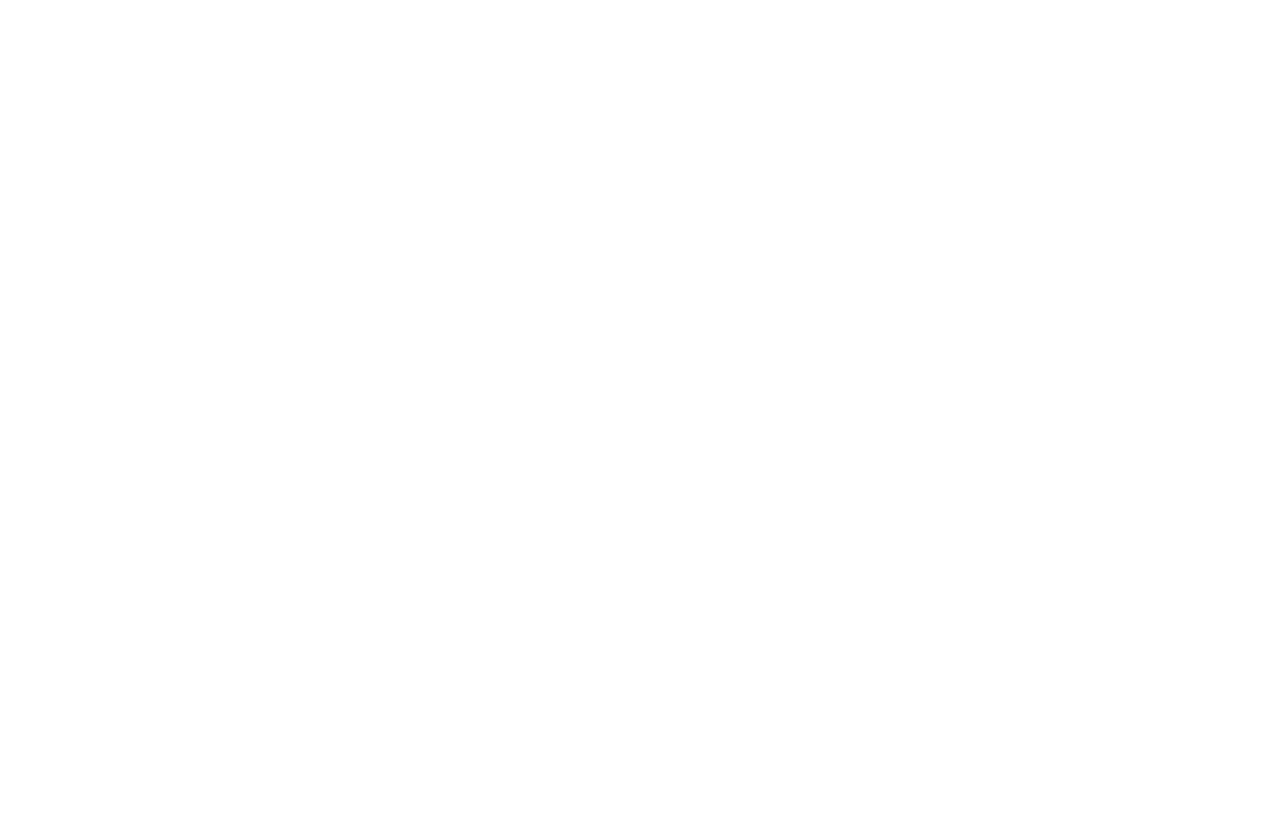
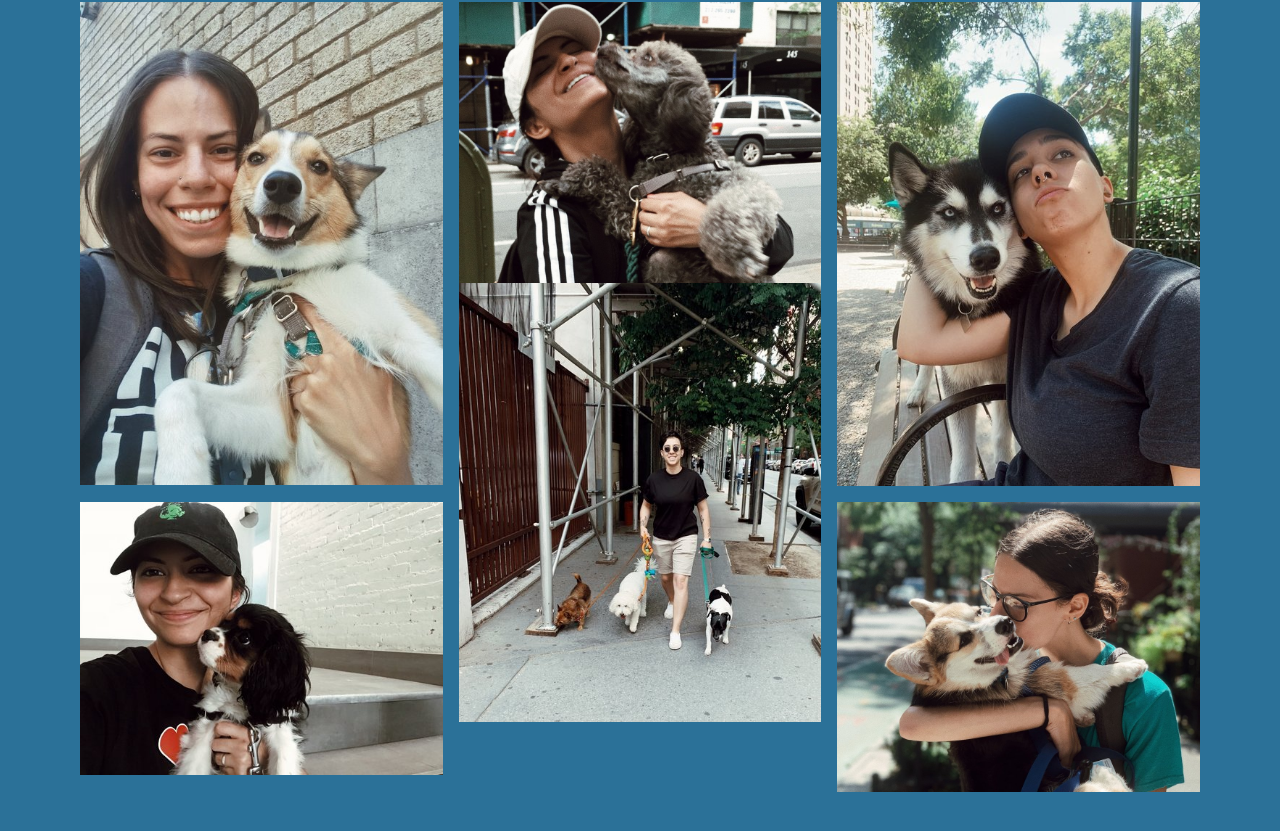
Before and after one commit to goosefin/revolutionary-walkers, a React (Create React App) app: page / in a window 1280 px wide. Shown: the part 811-1642 px from the top of the page. Before the commit the page ends 800 px from the top, so only its background shows below. Built offline with nearby package versions, Linux system fonts and the light colour scheme.

Commit message:
Collage component created and styled with grid

```diff
--- a/src/App.js
+++ b/src/App.js
@@ -1,6 +1,7 @@
 // import logo from './logo.svg';
 // import './App.css';
 import NavBar from "./components/NavBar";
+import Collage from "./components/Collage";
 
 function App() {
   return (
@@ -11,6 +12,8 @@
         <p className="slogan-text">FOR YOU, THEY'RE MORE THAN JUST A PET</p>
         <p className="slogan-text">FOR US, IT'S MORE THAN JUST A JOB</p>
       </div>
+
+      <Collage/>
     </div>
 
   );
--- /dev/null
+++ b/src/components/Collage.js
@@ -0,0 +1,23 @@
+import goose from '../images/goose.jpeg'
+import goose2 from '../images/goose2.jpeg'
+import goose3 from '../images/goose3.jpeg'
+import jen from '../images/jen.jpeg'
+import jen2 from '../images/jen2.jpeg'
+import len from '../images/len.jpeg'
+import len2 from '../images/len2.jpeg'
+
+function Collage() {
+    return(
+        <div className="grid grid-cols-3 gap-4" id="collage-div">
+            <img src={len2} id="collage-1"/>
+            <img src={jen} id="collage-2"/>
+            <img src={goose2} id="collage-3"/>
+            <img src={jen2} id="collage-4"/>
+            <img src={goose3} id="collage-5"/>
+            <img src={len} id="collage-6"/>
+            {/* <img src={goose} id="collage-7"/>            */}
+        </div>
+    )
+}
+
+export default Collage
--- a/src/index.css
+++ b/src/index.css
@@ -36,10 +36,28 @@
 #slogan{
   font-family: 'Bungee', cursive;
   color: #93c11f;
-  min-height: 19.5em;
+  min-height: 19.9em;
   font-size: xx-large;
 }
 
 .slogan-text{
   text-shadow: black 1px 0 10px;
 }
+
+#collage-div{
+  max-width: 100%;
+  background-color: #2b7198;
+  padding: 5em 5em 5em 5em;
+}
+
+/* #collage-2{
+  margin-top: .5em;
+} */
+
+#collage-4{
+  border-bottom: 10px solid #2b7198;
+}
+
+#collage-5{
+  margin-top: -13.7em;
+}
```
